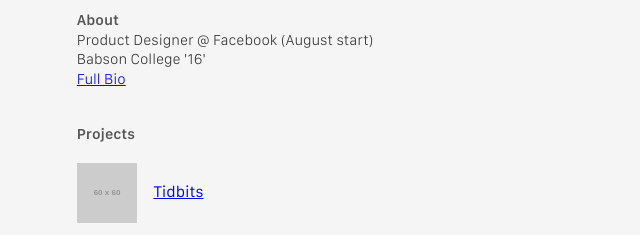
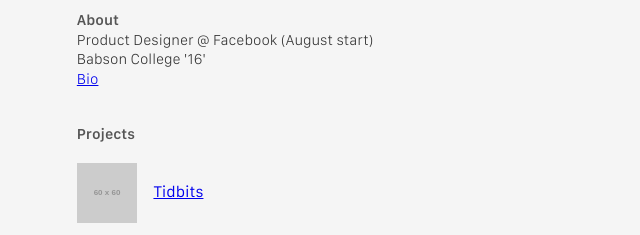
Before and after one commit to lawhump/gabe-redesign, a website: page app/index.html in a window 1280 px wide. Shown: the part 145-380 px from the top of the page, 0-640 px from the left. Drawn offline with nearby package versions, Linux system fonts and the light colour scheme; files that its build step writes are made by us from their sources; placeholder pictures from the web are drawn by us.

Commit message:
Changed "full bio" to "bio"

```diff
--- a/app/index.html
+++ b/app/index.html
@@ -57,7 +57,7 @@
             <ul>
               <li><p>Product Designer @ Facebook (August start)</p></li>
               <li><p>Babson College '16'</p></li>
-              <li><p><a href="#/bio">Full Bio</a></p></li>
+              <li><p><a href="#/bio">Bio</a></p></li>
             </ul>
           </div>
 
```
Also changed, not shown: 1 other file.
